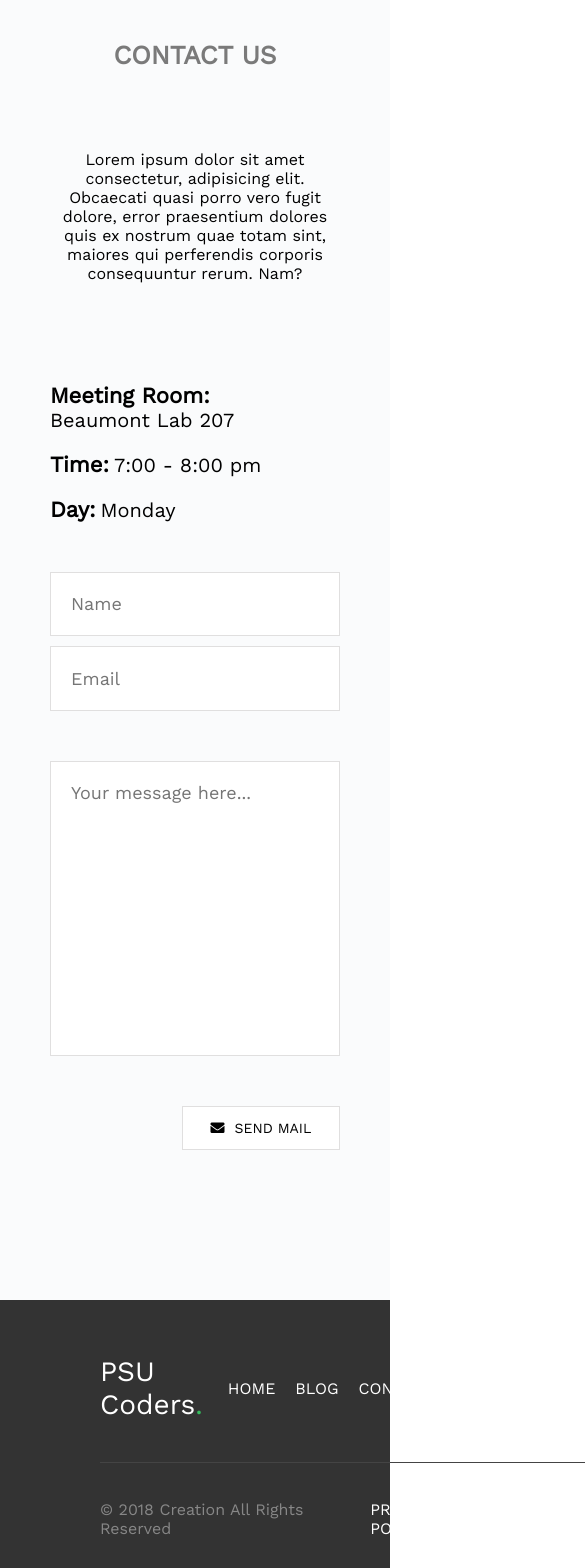
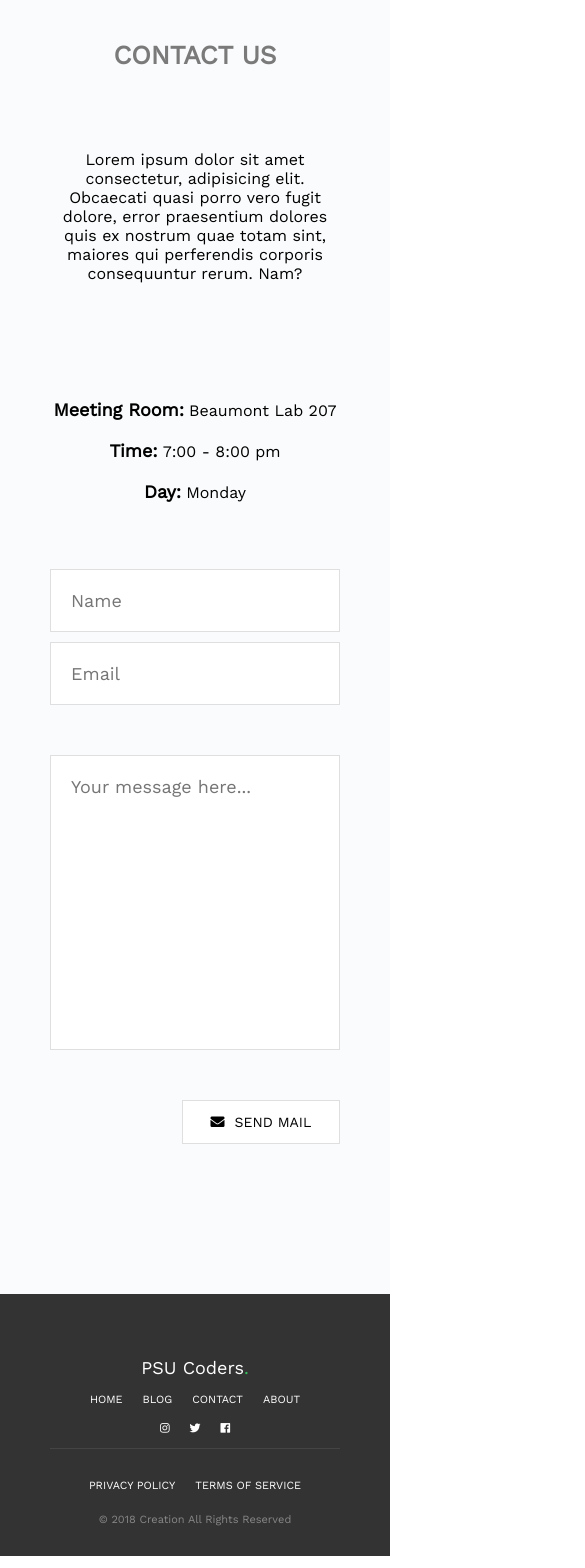
Before and after one commit to coding-hub-org/coding-hub-website, a React (Create React App) app: page / in a window 390 px wide. Shown: the part 6123-7691 px from the top of the page, 585 px wide, since content can reach past the window. Built offline with nearby package versions, Linux system fonts and the light colour scheme.

Commit message:
all sections responsive except main page

```diff
--- a/src/components/Footer/Footer.css
+++ b/src/components/Footer/Footer.css
@@ -110,3 +110,88 @@
     grid-column-gap: 25px;
   }
 }
+
+@media (max-width: 800px) {
+  .footer-logo {
+    font-size: 22px;
+  }
+
+  .footer-social-item > a > i,
+  .footer-navigation-item > a,
+  .footer-privacy-policy > a,
+  .footer-terms-of-service > a,
+  .footer-rights {
+    font-size: 14px;
+  }
+}
+
+@media (max-width: 700px) {
+  .footer-container {
+    padding: 50px 50px 30px 50px;
+  }
+}
+@media (max-width: 650px) {
+  /* .footer-logo {
+    grid-area: footerA;
+  }
+  .footer-navigation {
+    grid-area: footerB;
+  }
+  .footer-social {
+    grid-area: footerC;
+  } */
+  .footer-row-1 {
+    grid-template-columns: 1fr 1fr;
+    grid-row-gap: 10px;
+  }
+  .footer-social {
+    justify-self: flex-start;
+  }
+  #footer-hr {
+    margin: 0px;
+  }
+}
+
+@media (max-width: 650px) {
+  .footer-logo {
+    font-size: 18px;
+  }
+
+  .footer-social-item > a > i,
+  .footer-navigation-item > a,
+  .footer-privacy-policy > a,
+  .footer-terms-of-service > a,
+  .footer-rights {
+    font-size: 11px;
+  }
+}
+
+@media (max-width: 450px) {
+  .footer-row-1 {
+    grid-template-columns: 1fr;
+  }
+  .footer-navigation {
+    justify-self: center;
+  }
+  .footer-rights {
+    grid-area: footer-row2-a;
+  }
+  .terms-and-privacy {
+    grid-area: footer-row2-b;
+  }
+  .footer-social {
+    justify-self: center;
+  }
+  .footer-row-3 {
+    grid-template-columns: 1fr;
+    justify-self: center;
+    grid-template-areas:
+      "footer-row2-b"
+      "footer-row2-a";
+    grid-row-gap: 20px;
+  }
+  .footer-container {
+    grid-row-gap: 0px;
+    text-align: center;
+  }
+}
--- a/src/components/Form/Form.css
+++ b/src/components/Form/Form.css
@@ -103,6 +103,20 @@
   #message-input {
     padding: 20px;
   }
+  .meeting-room,
+  .meeting-time,
+  .meeting-day {
+    text-align: center;
+  }
+}
+
+@media (max-width: 600px) {
+  .meeting-details-title {
+    font-size: 18px;
+  }
+  .meeting-details-value {
+    font-size: 16px;
+  }
 }
 
 @media (max-width: 380px) {
```
